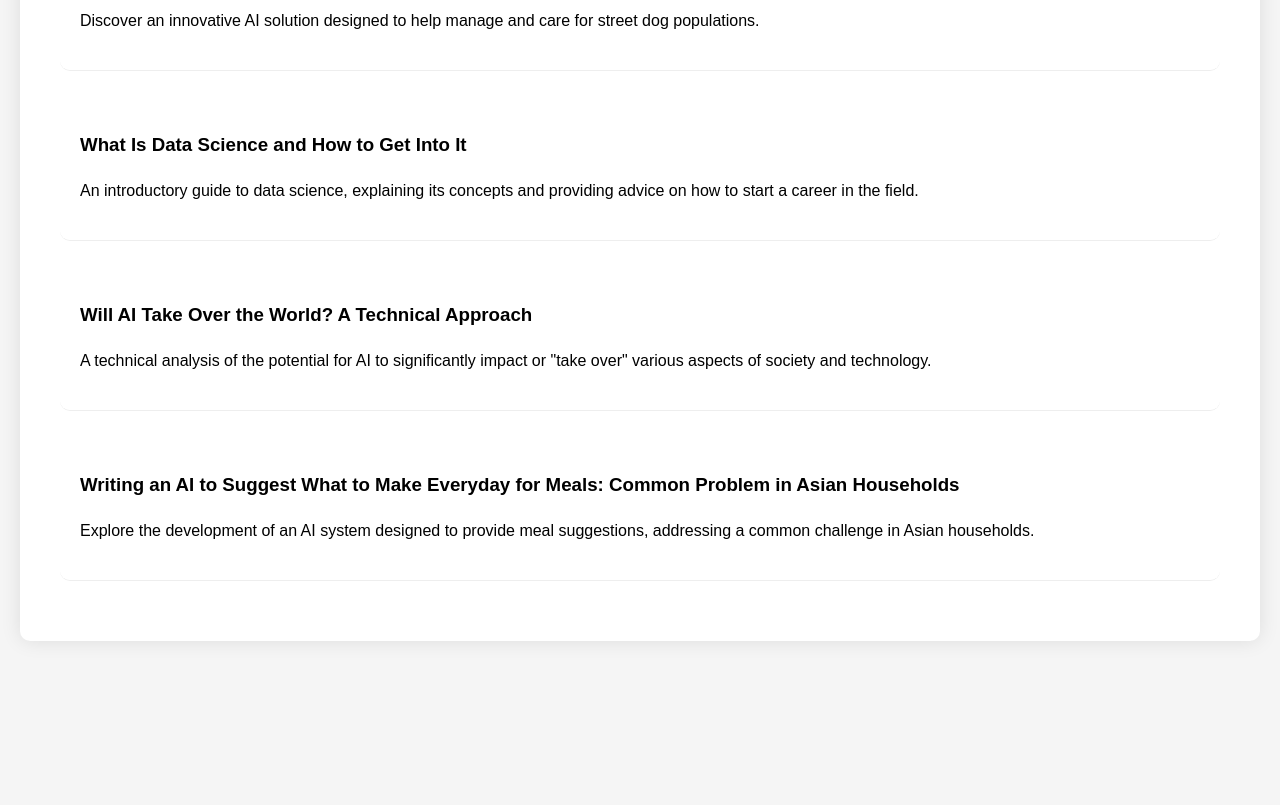
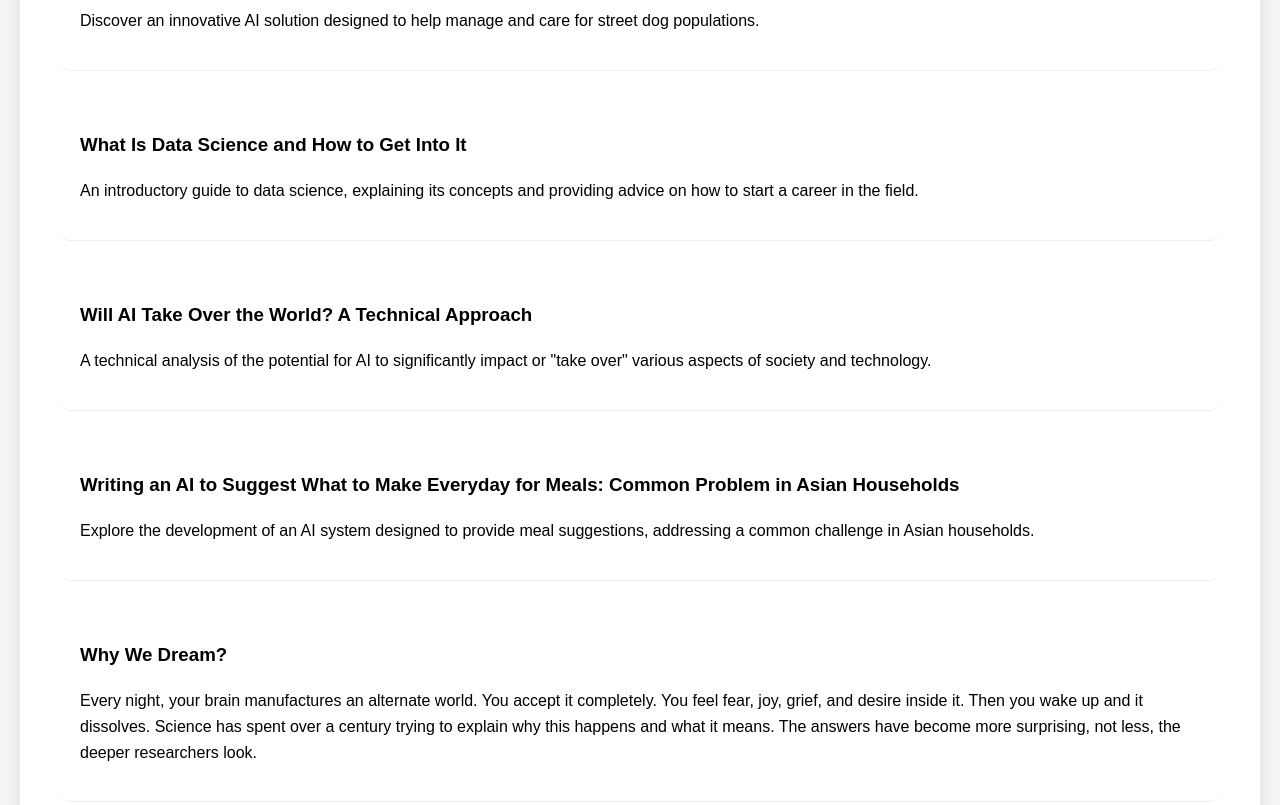
Before and after one commit to Eeman1113/Eeman1113.github.io, a plain HTML site: page articles.html in a window 1280 px wide. Shown: the part 6682-7487 px from the top of the page. Before the commit the page ends 7343 px from the top, so only its background shows below. Drawn offline with Linux system fonts and the light colour scheme.

Commit message:
Update articles.html

```diff
--- a/articles.html
+++ b/articles.html
@@ -427,6 +427,10 @@
                     <h3 class="article-title"><a href="./posts/2022-03-06_Writing-an-AI-to-suggest-what-to-make-everyday-for-meals-common-problem-in-Asian-households---15f7ea7bd62f.html">Writing an AI to Suggest What to Make Everyday for Meals: Common Problem in Asian Households</a></h3>
                     <p class="article-preview">Explore the development of an AI system designed to provide meal suggestions, addressing a common challenge in Asian households.</p>
                 </li>
+                <li class="article-item">
+                    <h3 class="article-title"><a href="./posts/why_we_dream.html">Why We Dream?</a></h3>
+                    <p class="article-preview">Every night, your brain manufactures an alternate world. You accept it completely. You feel fear, joy, grief, and desire inside it. Then you wake up and it dissolves. Science has spent over a century trying to explain why this happens and what it means. The answers have become more surprising, not less, the deeper researchers look.</p>
+                </li>
             </ul>
 
         </ul>
```
